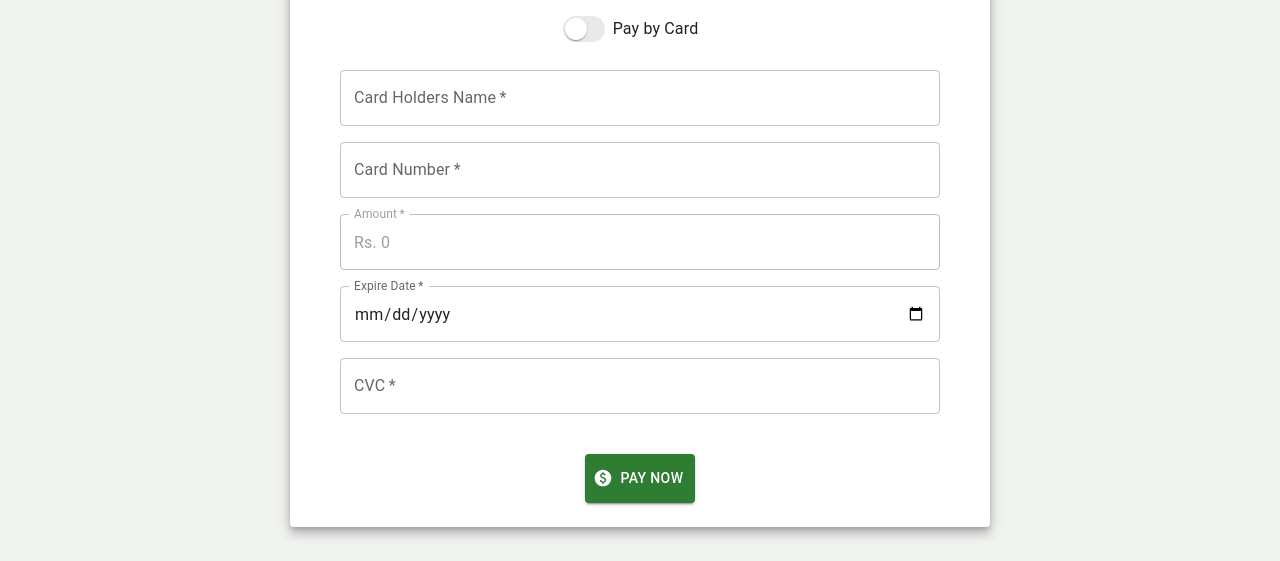
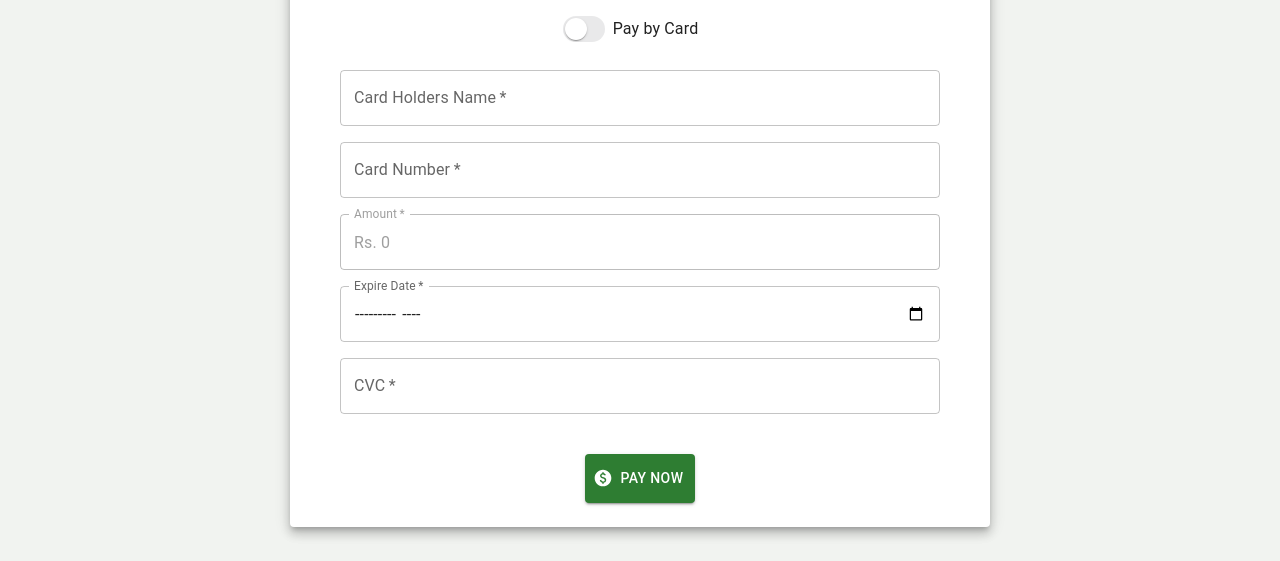
Before and after one commit to supundileepa00/agri-store-ds, a React (Create React App) app in the folder frontend/: page /payment in a window 1280 px wide. Shown: the part 372-933 px from the top of the page. Built offline with nearby package versions, Linux system fonts and the light colour scheme; no server answers.

Commit message:
payment form

```diff
--- a/frontend/src/components/payment/Payment.js
+++ b/frontend/src/components/payment/Payment.js
@@ -96,7 +96,11 @@ export default function Payment() {
 
   const navigate = useNavigate();
 
-  const handleSubmit = (e) => {};
+  const handleSubmit = (e) => {
+    pay();
+    deleteCart();
+    goto();
+  };
 
   const handleChange = (e) => {
     setUser({
@@ -144,7 +148,7 @@ export default function Payment() {
 
   const payCard = () => {
     return (
-      <form onSubmit={handleSubmit}>
+      <div>
         <TextField
           type="text"
           variant="outlined"
@@ -156,7 +160,7 @@ export default function Payment() {
           type="number"
           variant="outlined"
           label="Card Number"
-          required
+          required="true"
           sx={{ width: 600, mb: 2 }}
           value={cardNo}
           onChange={(e) => {
@@ -180,7 +184,7 @@ export default function Payment() {
           value={"Rs. " + total.toLocaleString("en-US")}
         />
         <TextField
-          type="date"
+          type="month"
           variant="outlined"
           label="Expire Date"
           required
@@ -207,21 +211,17 @@ export default function Payment() {
           color="success"
           variant="contained"
           startIcon={<PaidIcon />}
-          onClick={() => {
-            pay();
-            deleteCart();
-            goto();
-          }}
+          type="submit"
         >
           Pay Now
         </Button>
-      </form>
+      </div>
     );
   };
 
   const payMobile = () => {
     return (
-      <form onSubmit={handleSubmit}>
+      <div>
         <TextField
           type="number"
           variant="outlined"
@@ -266,16 +266,12 @@ export default function Payment() {
           sx={{ p: 1.5, m: 3 }}
           color="success"
           variant="contained"
+          type="submit"
           startIcon={<PaidIcon />}
-          onClick={() => {
-            pay();
-            deleteCart();
-            goto();
-          }}
         >
           Pay Now
         </Button>
-      </form>
+      </div>
     );
   };
 
@@ -378,7 +374,7 @@ export default function Payment() {
                   sx={{ width: 600, mb: 2 }}
                   onChange={handleChange}
                 />
-              </form>
+
                 <FormGroup sx={{ alignItems: "center" }}>
                   <FormControlLabel
                     id="phone"
@@ -407,6 +403,7 @@ export default function Payment() {
                 </FormGroup>
                 <br />
                 {mobile ? payMobile() : payCard()}
+              </form>
 
               <Grid></Grid>
             </Box>
```
Lines whose indentation alone changed are shown as unchanged.
